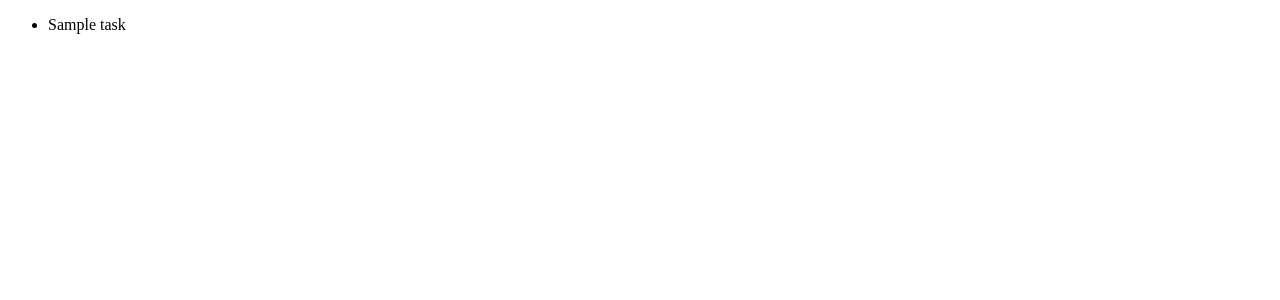
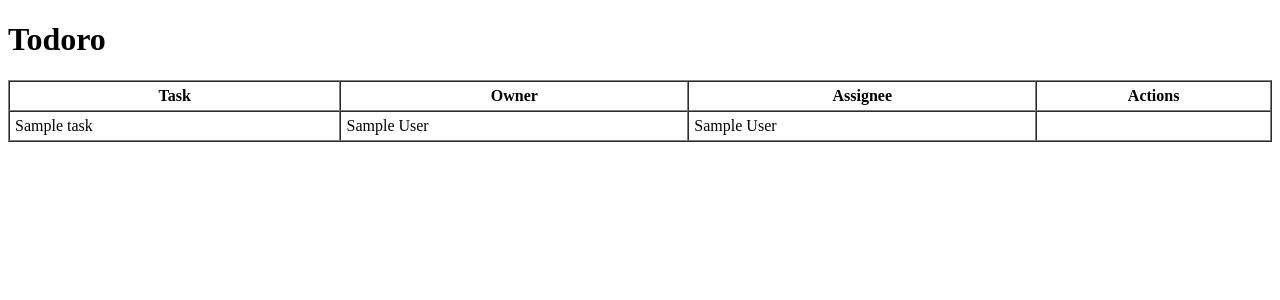
Before and after one commit to dalvarezdp/Todoro, a Django app: page / in a window 1280 px wide. Before the commit the part shown is almost empty. Shown: the top 300 px of the page. Run offline with Django 3.2, Linux system fonts and the light colour scheme; tables that the repository leaves empty hold one stand-in row (values such as "Sample post").

Commit message:
Mejoramos el listado de tareas mostrando el propietario y el usuario asignado

```diff
--- a/src/tasks/templates/tasks/list.html
+++ b/src/tasks/templates/tasks/list.html
@@ -5,11 +5,35 @@
     <title>Todoro</title>
 </head>
 <body>
-    <ul>
-        {% for task in task_objects %}
-            <li>{{ task.name }}</li>
-        {% endfor %}
-    </ul>
+    <h1>Todoro</h1>
+
+    <table width="100%" border="1" cellpadding="5" cellspacing="0">
+        <thread>
+            <tr>
+                <th>Task</th>
+                <th>Owner</th>
+                <th>Assignee</th>
+                <th>Actions</th>
+            </tr>
+        </thread>
+        <tbody>
+            {% for task in task_objects %}
+                <tr>
+                    <td>{{ task.name }}</td>
+                    <td>{{ task.owner.first_name }} {{ task.owner.last_name }}</td>
+                    <td>
+                        {% if task.assignee %}
+                            {{ task.assignee.first_name }} {{ task.assignee.last_name }}
+                        {% else %}
+                            Unassigned
+                        {% endif %}
+                    </td>
+                    <td></td>
+                </tr>
+            {% endfor %}
+        </tbody>
+    </table>
+
 
 </body>
 </html>
```
